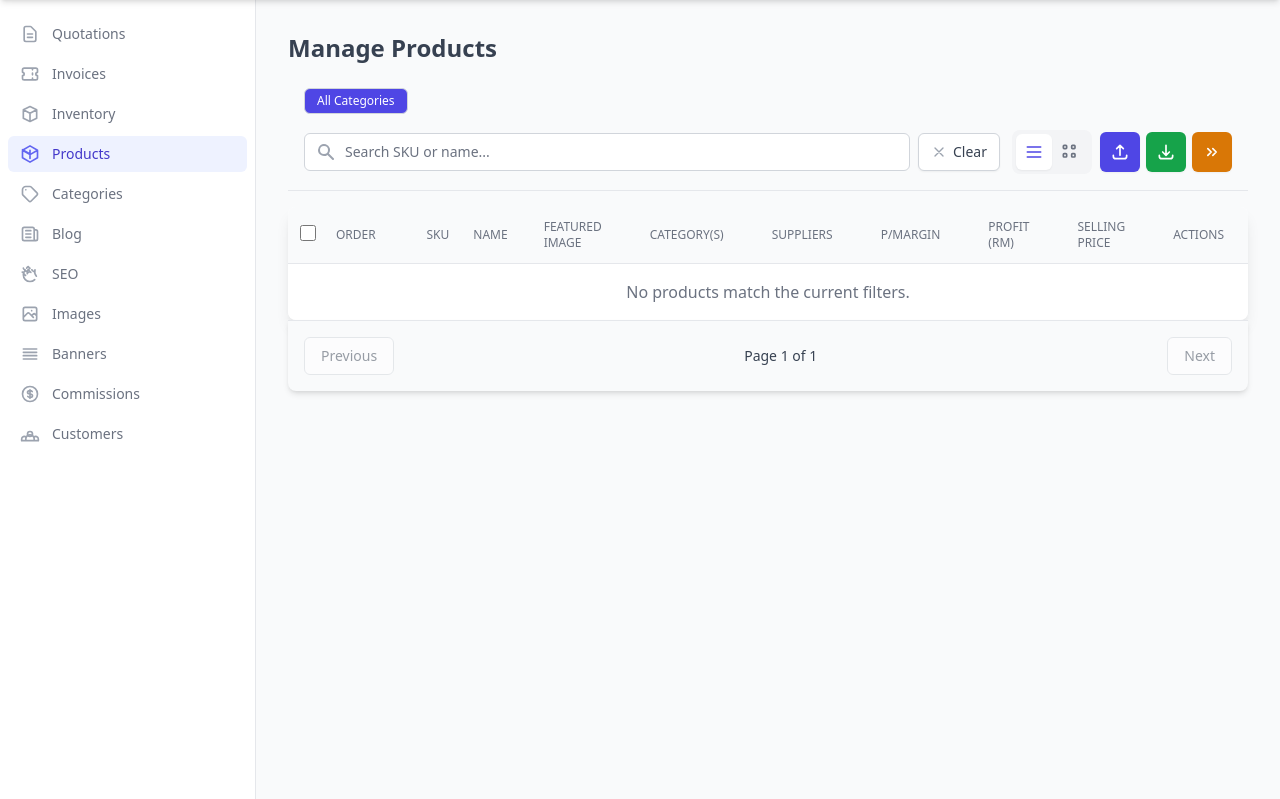
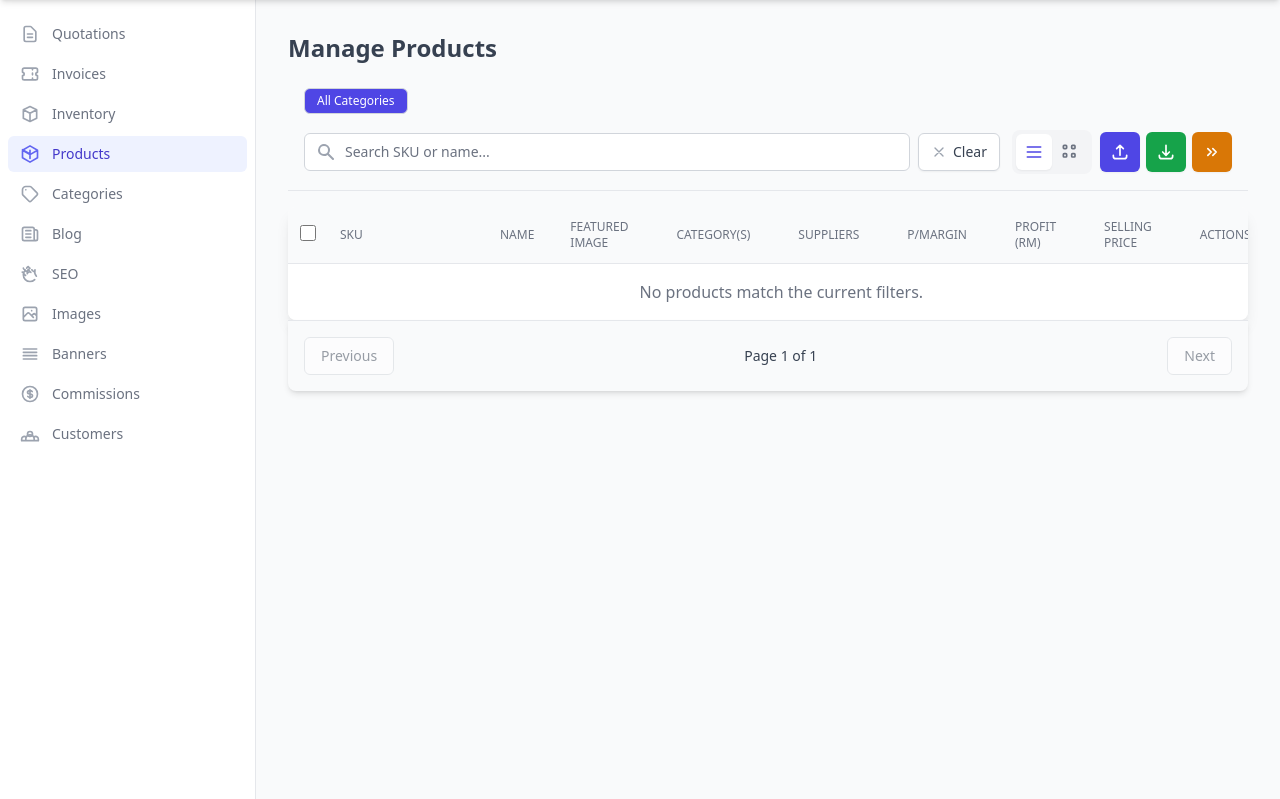
Before and after one commit to chloekoo-kky/distributorplatform, a Django app: page /manage/ in a window 1280 px wide, after a click on "Products". Shown: the part 64-863 px from the top of the page. Run offline with Django 4.2, Linux system fonts and the light colour scheme; the visitor is signed in with stand-in values (Sample User, id 1); data comes from the database, SQL or seed files in the repository; data that the repository does not hold is empty; some libraries are stand-ins or nearby versions.

Commit message:
price tier on mobile screen

```diff
--- a/app/product/templates/product/manage_products_tab.html
+++ b/app/product/templates/product/manage_products_tab.html
@@ -163,8 +163,7 @@
                                 <th class="px-3 py-3 text-left">
                                     <input type="checkbox" @click="toggleAll()" :checked="items.length > 0 && selectedIds.length === items.length" class="rounded border-gray-300 text-indigo-600 focus:ring-indigo-500 h-4 w-4">
                                 </th>
-                                <th class="px-2 py-3 text-left text-xs font-medium text-gray-500 uppercase w-24" title="Lower values appear first on the catalog. Use Save display order in the toolbar when you have pending changes.">Order</th>
-                                <th class="px-3 py-3 text-left text-xs font-medium text-gray-500 uppercase">SKU</th>
+                                <th class="px-3 py-3 text-left text-xs font-medium text-gray-500 uppercase w-40 min-w-[10rem]" title="SKU and display order (lower = earlier on catalog; save from toolbar when changed).">SKU</th>
                                 <th class="px-3 py-3 text-left text-xs font-medium text-gray-500 uppercase">Name</th>
                                 <th class="px-6 py-3 text-left text-xs font-medium text-gray-500 uppercase">Featured Image</th>
                                 <th class="px-6 py-3 text-left text-xs font-medium text-gray-500 uppercase">Category(s)</th>
@@ -179,7 +178,7 @@
                         </thead>
                         <tbody class="bg-white divide-y divide-gray-200">
                             <template x-if="items.length === 0">
-                                <tr><td colspan="{% if user.is_superuser %}11{% else %}9{% endif %}" class="px-6 py-4 text-center text-gray-500">No products match the current filters.</td></tr>
+                                <tr><td colspan="{% if user.is_superuser %}10{% else %}8{% endif %}" class="px-6 py-4 text-center text-gray-500">No products match the current filters.</td></tr>
                             </template>
                             <template x-for="product in items" :key="product.id">
                                 <tr class="hover:bg-gray-50 transition-colors cursor-pointer"
@@ -189,13 +188,27 @@
                                     <td class="px-3 py-4 whitespace-nowrap">
                                         <input type="checkbox" :value="product.id" x-model="selectedIds" class="rounded border-gray-300 text-indigo-600 focus:ring-indigo-500 h-4 w-4">
                                     </td>
-                                    <td class="px-2 py-4 whitespace-nowrap" @click.stop>
-                                        <input type="number"
-                                               x-model.number="product.display_order"
-                                               class="w-20 border-gray-300 rounded-md shadow-sm text-sm text-gray-900 focus:ring-indigo-500 focus:border-indigo-500 py-1.5 px-2"
-                                               title="Lower = earlier on catalog — use toolbar Save display order when done">
+                                    <td class="px-3 py-4 w-40 min-w-[10rem] align-top">
+                                        <div class="flex flex-col gap-1.5 items-start max-w-full">
+                                            <span class="text-sm font-medium text-gray-900 whitespace-nowrap" x-text="product.sku"></span>
+                                            <div class="inline-flex items-stretch rounded-md shadow-sm border border-gray-300 overflow-hidden max-w-full"
+                                                 @click.stop
+                                                 title="Display order — lower = earlier on catalog. Use toolbar Save display order when done.">
+                                                <button type="button"
+                                                        class="px-2 py-1 text-xs font-semibold text-gray-600 bg-gray-50 hover:bg-gray-100 border-0 border-r border-gray-300 focus:outline-none focus:ring-2 focus:ring-inset focus:ring-indigo-500"
+                                                        @click.stop="product.display_order = Math.max(0, (Number(product.display_order) || 0) - 1)"
+                                                        aria-label="Decrease display order">−</button>
+                                                <input type="number"
+                                                       x-model.number="product.display_order"
+                                                       class="border-0 text-xs text-gray-900 text-center w-10 min-w-[2.5rem] py-1 px-1 focus:ring-2 focus:ring-inset focus:ring-indigo-500 focus:z-10 [appearance:textfield] [&::-webkit-outer-spin-button]:appearance-none [&::-webkit-inner-spin-button]:appearance-none"
+                                                       title="Display order">
+                                                <button type="button"
+                                                        class="px-2 py-1 text-xs font-semibold text-gray-600 bg-gray-50 hover:bg-gray-100 border-0 border-l border-gray-300 focus:outline-none focus:ring-2 focus:ring-inset focus:ring-indigo-500"
+                                                        @click.stop="product.display_order = (Number(product.display_order) || 0) + 1"
+                                                        aria-label="Increase display order">+</button>
+                                            </div>
+                                        </div>
                                     </td>
-                                    <td class="px-3 py-4 whitespace-nowrap text-sm font-medium text-gray-900" x-text="product.sku"></td>
 
                                     <td class="px-3 py-4 text-sm text-gray-900">
                                         <div class="flex items-center">
--- a/app/product/templates/product/product_pricing_modal.html
+++ b/app/product/templates/product/product_pricing_modal.html
@@ -13,23 +13,13 @@
          @mousedown="$store.modalBackdrop.cancelDismissArm()">
 
         {# HEADER #}
-        <div class="flex items-center justify-between p-6 border-b border-gray-200 flex-shrink-0">
-            <h3 class="text-2xl font-bold text-gray-800">
+            <div class="flex items-center justify-between p-4 sm:p-6 border-b border-gray-200 flex-shrink-0 gap-3">
+            <h3 class="text-xl sm:text-2xl font-bold text-gray-800 pr-2">
                 Set Product Pricing
             </h3>
-            <div class="flex items-center gap-3">
-                <button
-                    type="button"
-                    x-show="pricingReadOnly"
-                    @click="pricingReadOnly = false"
-                    class="hidden sm:inline-flex items-center px-3 py-1.5 text-xs font-medium rounded-md border border-indigo-200 text-indigo-700 bg-indigo-50 hover:bg-indigo-100 focus:outline-none focus:ring-2 focus:ring-offset-1 focus:ring-indigo-500"
-                >
-                    Edit
-                </button>
-                <button @click="showPricingModal = false" class="text-gray-400 hover:text-gray-600 transition-colors">
+            <button type="button" @click="showPricingModal = false" class="text-gray-400 hover:text-gray-600 transition-colors shrink-0" aria-label="Close">
                     <svg class="w-6 h-6" fill="none" stroke="currentColor" viewBox="0 0 24 24"><path stroke-linecap="round" stroke-linejoin="round" d="M6 18L18 6M6 6l12 12"></path></svg>
                 </button>
-            </div>
         </div>
 
         {# FORM #}
@@ -63,8 +53,7 @@
                                                name="base_cost_source"
                                                :value="costInfo.cost"
                                                x-model="pricingData.base_cost"
-                                               @change="if (!pricingReadOnly) { pricingData.base_cost_supplier_id = costInfo.supplier_id != null ? Number(costInfo.supplier_id) : null; recalculateMarginsFromFixedPrices(); }"
-                                               :disabled="pricingReadOnly"
+                                               @change="pricingData.base_cost_supplier_id = costInfo.supplier_id != null ? Number(costInfo.supplier_id) : null; recalculateMarginsFromFixedPrices();"
                                                class="h-4 w-4 text-indigo-600 border-gray-300 focus:ring-indigo-500 disabled:bg-gray-100 disabled:cursor-not-allowed">
                                     </div>
 
@@ -111,8 +100,8 @@
                         <label for="id_pricing_profit_margin" class="font-semibold text-gray-700 block mb-1">Profit Margin (%)</label>
                         <input type="number" id="id_pricing_profit_margin"
                                x-model.number="pricingData.profit_margin"
-                               @input.debounce.300ms="!pricingReadOnly && calculatePriceFromMargin()"
-                               :disabled="!pricingData.base_cost || pricingReadOnly"
+                               @input.debounce.300ms="calculatePriceFromMargin()"
+                               :disabled="!pricingData.base_cost"
                                step="1" min="0"
                                class="w-full p-2 border border-gray-300 rounded-md shadow-sm focus:outline-none focus:ring-2 focus:ring-indigo-500 disabled:bg-gray-100">
                     </div>
@@ -121,8 +110,8 @@
                         <label for="id_pricing_selling_price" class="font-semibold text-gray-700 block mb-1">Selling Price (RM)</label>
                         <input type="number" id="id_pricing_selling_price"
                                x-model.number="pricingData.selling_price"
-                               @input.debounce.300ms="!pricingReadOnly && calculateMarginFromPrice()"
-                               :disabled="!pricingData.base_cost || pricingReadOnly"
+                               @input.debounce.300ms="calculateMarginFromPrice()"
+                               :disabled="!pricingData.base_cost"
                                step="1" min="0"
                                class="w-full p-2 border border-gray-300 rounded-md shadow-sm focus:outline-none focus:ring-2 focus:ring-indigo-500 disabled:bg-gray-100">
                     </div>
@@ -149,47 +138,55 @@
                     <div class="flex items-center justify-between mb-2">
                         <span class="font-semibold text-gray-700">Price Tiers</span>
                         <button type="button"
-                                @click="!pricingReadOnly && addPricingTier()"
-                                :disabled="!pricingData.base_cost || pricingReadOnly"
+                                @click="addPricingTier()"
+                                :disabled="!pricingData.base_cost"
                                 class="text-sm text-indigo-600 hover:text-indigo-800 disabled:text-gray-400 disabled:cursor-not-allowed">
                             + Add tier
                         </button>
                     </div>
                     <p class="text-xs text-gray-500 mb-2">Set min quantity, margin %, or price (RM). Editing price recomputes margin; editing margin recomputes price.</p>
-                    <div class="space-y-2 max-h-40 overflow-y-auto border border-gray-200 rounded-lg p-2 bg-gray-50">
+                    <div class="space-y-3 max-h-[min(60vh,24rem)] sm:max-h-72 overflow-y-auto border border-gray-200 rounded-lg p-2 sm:p-2 bg-gray-50">
                         <template x-for="(tier, idx) in pricingData.price_tiers" :key="tier._tid">
-                            <div class="flex items-center gap-2 flex-nowrap overflow-x-auto bg-white p-2 rounded border border-gray-100">
-                                <label class="text-xs text-gray-500 shrink-0">Min qty:</label>
+                            <div class="bg-white rounded-lg border border-gray-100 p-3 shadow-sm space-y-3 sm:space-y-0 sm:flex sm:flex-wrap sm:items-end sm:gap-x-3 sm:gap-y-2">
+                                <div class="grid grid-cols-2 gap-3 sm:contents">
+                                    <div class="flex flex-col gap-1 min-w-0 col-span-2 sm:col-span-1 sm:w-[5.5rem]">
+                                        <label class="text-xs font-medium text-gray-600">Min qty</label>
                                         <input type="number"
                                                x-model.number="tier.min_quantity"
                                                @blur="sortPriceTiers()"
                                                min="1"
-                                       :disabled="pricingReadOnly"
-                                       class="w-16 p-1.5 text-sm border border-gray-300 rounded focus:ring-indigo-500 disabled:bg-gray-100 disabled:cursor-not-allowed">
-                                <label class="text-xs text-gray-500 shrink-0">Margin %:</label>
+                                               class="w-full p-2 text-sm border border-gray-300 rounded-md focus:ring-indigo-500 sm:p-1.5 sm:text-sm">
+                                    </div>
+                                    <div class="flex flex-col gap-1 min-w-0">
+                                        <label class="text-xs font-medium text-gray-600">Margin %</label>
                                         <input type="number"
                                                x-model.number="tier.profit_margin"
-                                       @input="!pricingReadOnly && updateTierPriceFromMargin(tier)"
+                                               @input="updateTierPriceFromMargin(tier)"
                                                min="0" step="0.5"
-                                       :disabled="pricingReadOnly"
-                                       class="w-16 p-1.5 text-sm border border-gray-300 rounded focus:ring-indigo-500 disabled:bg-gray-100 disabled:cursor-not-allowed">
-                                <label class="text-xs text-gray-500 shrink-0">Price (RM):</label>
+                                               class="w-full p-2 text-sm border border-gray-300 rounded-md focus:ring-indigo-500 sm:w-20 sm:p-1.5">
+                                    </div>
+                                    <div class="flex flex-col gap-1 min-w-0">
+                                        <label class="text-xs font-medium text-gray-600">Price (RM)</label>
                                         <input type="number"
                                                x-model.number="tier.price"
-                                       @input="!pricingReadOnly && updateTierMarginFromPrice(tier)"
+                                               @input="updateTierMarginFromPrice(tier)"
                                                step="1" min="0"
                                                placeholder="—"
-                                       :disabled="pricingReadOnly"
-                                       class="w-20 p-1.5 text-sm font-mono border border-gray-300 rounded focus:ring-indigo-500 disabled:bg-gray-100 disabled:cursor-not-allowed">
-                                <span class="text-xs text-gray-600 shrink-0">Profit/unit:</span>
-                                <span class="text-sm font-mono font-semibold text-green-600"
+                                               class="w-full p-2 text-sm font-mono border border-gray-300 rounded-md focus:ring-indigo-500 sm:w-24 sm:p-1.5">
+                                    </div>
+                                </div>
+                                <div class="flex flex-wrap items-center justify-between gap-2 pt-2 border-t border-gray-100 sm:border-t-0 sm:pt-0 sm:ml-auto sm:flex-nowrap sm:justify-end">
+                                    <div class="text-xs text-gray-600">
+                                        <span class="text-gray-500">Profit/unit:</span>
+                                        <span class="ml-1 text-sm font-mono font-semibold text-green-600"
                                               x-text="tierProfitPerUnit(tier) != null ? 'RM ' + tierProfitPerUnit(tier).toFixed(2) : '—'"></span>
+                                    </div>
                                     <button type="button"
-                                        @click="!pricingReadOnly && removePricingTier(idx)"
-                                        :disabled="pricingReadOnly"
-                                        class="ml-auto text-red-500 hover:text-red-700 text-xs disabled:text-gray-300 disabled:cursor-not-allowed">
+                                            @click="removePricingTier(idx)"
+                                            class="text-sm font-medium text-red-600 hover:text-red-800 px-2 py-1 -mr-2 sm:mr-0">
                                         Remove
                                     </button>
+                                </div>
                             </div>
                         </template>
                         <p x-show="!pricingData.price_tiers || pricingData.price_tiers.length === 0"
@@ -232,8 +229,7 @@
                         <div class="relative inline-block w-12 align-middle select-none">
                             <input type="checkbox" name="is_promotion" id="id_is_promotion"
                                    x-model="pricingData.is_promotion"
-                                   :disabled="pricingReadOnly"
-                                   class="toggle-checkbox absolute block w-6 h-6 rounded-full bg-white border-4 appearance-none cursor-pointer border-gray-300 disabled:cursor-not-allowed"/>
+                                   class="toggle-checkbox absolute block w-6 h-6 rounded-full bg-white border-4 appearance-none cursor-pointer border-gray-300"/>
                             <label for="id_is_promotion" class="toggle-label block overflow-hidden h-6 rounded-full bg-gray-300 cursor-pointer"></label>
                         </div>
                     </div>
@@ -251,8 +247,7 @@
                             <input type="number" id="id_promotion_rate"
                                    x-model.number="pricingData.promotion_rate"
                                    step="0.01" min="0" max="100"
-                                   :disabled="pricingReadOnly"
-                                   class="w-full p-2 border border-gray-300 rounded-md shadow-sm focus:outline-none focus:ring-2 focus:ring-indigo-500 disabled:bg-gray-100 disabled:cursor-not-allowed">
+                                   class="w-full p-2 border border-gray-300 rounded-md shadow-sm focus:outline-none focus:ring-2 focus:ring-indigo-500">
                         </div>
 
                         {# Final Price Display #}
--- a/app/templates/core/partials/scripts/mixins/product_mixin.html
+++ b/app/templates/core/partials/scripts/mixins/product_mixin.html
@@ -4,7 +4,6 @@
             // Pricing Modal State
             showPricingModal: false,
             pricingIsSubmitting: false,
-            pricingReadOnly: false,
             pricingData: {
                 id: null, name: '', base_cost: null, base_cost_supplier_id: null, profit_margin: null,
                 selling_price: null, is_promotion: false, promotion_rate: null, update_url: '',
@@ -77,8 +76,6 @@
                     supplier_costs: [],
                     price_tiers: []
                 };
-                this.pricingReadOnly = false;
-
                 this.showPricingModal = true;
 
                 try {
@@ -151,13 +148,6 @@
                         supplier_costs: supplierCosts,
                         price_tiers: priceTiers
                     };
-                    // If there is already pricing (main price or tiers), start in read-only mode,
-                    // and require an explicit "Edit" action to modify.
-                    if (this.pricingData.selling_price != null || (this.pricingData.price_tiers && this.pricingData.price_tiers.length > 0)) {
-                        this.pricingReadOnly = true;
-                    } else {
-                        this.pricingReadOnly = false;
-                    }
 
                     console.log('[PricingModal][state]', this.pricingData);
                     console.log('[CommissionDebug][afterSet]', {
```
Lines whose indentation alone changed are shown as unchanged.
